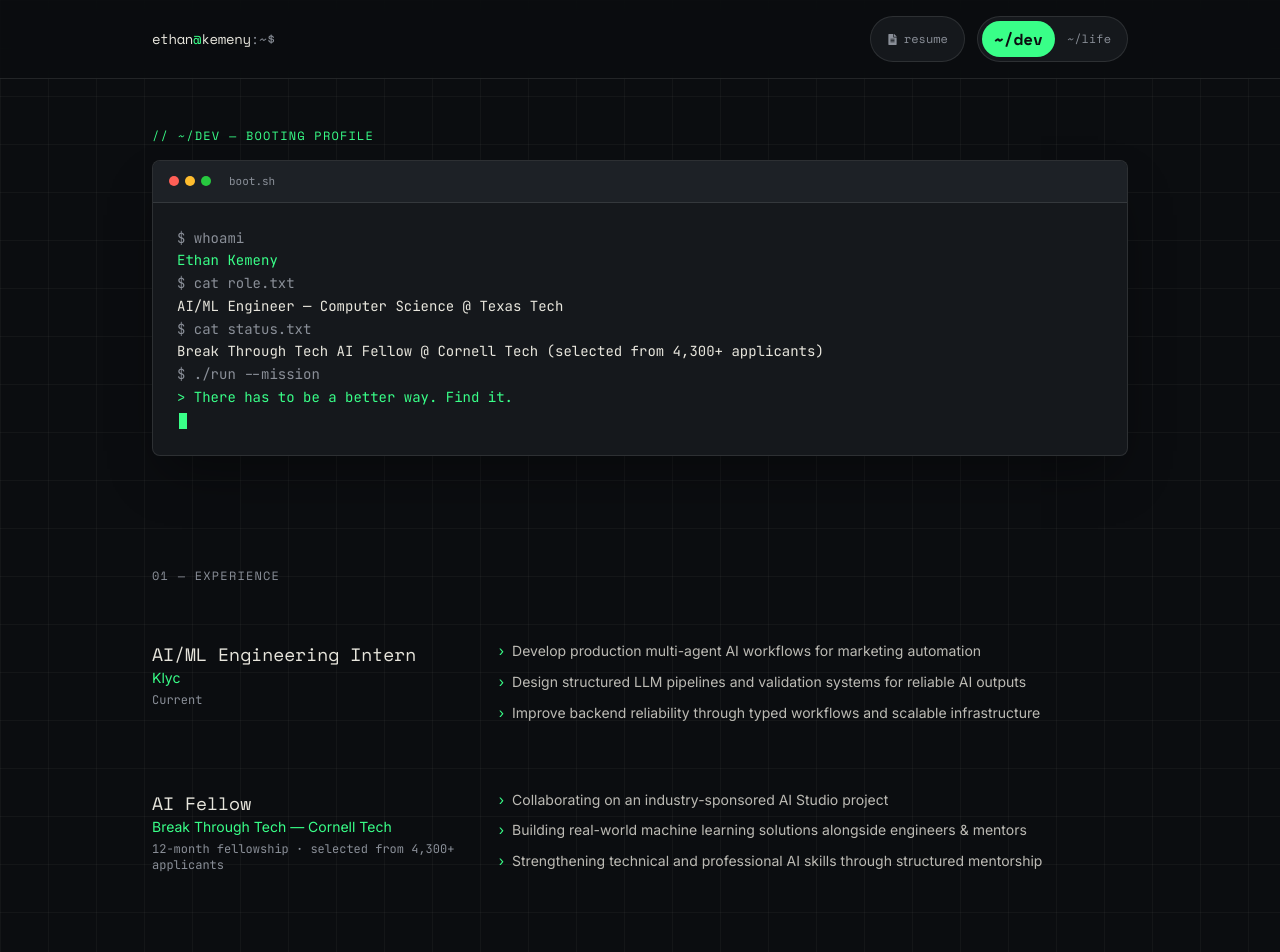
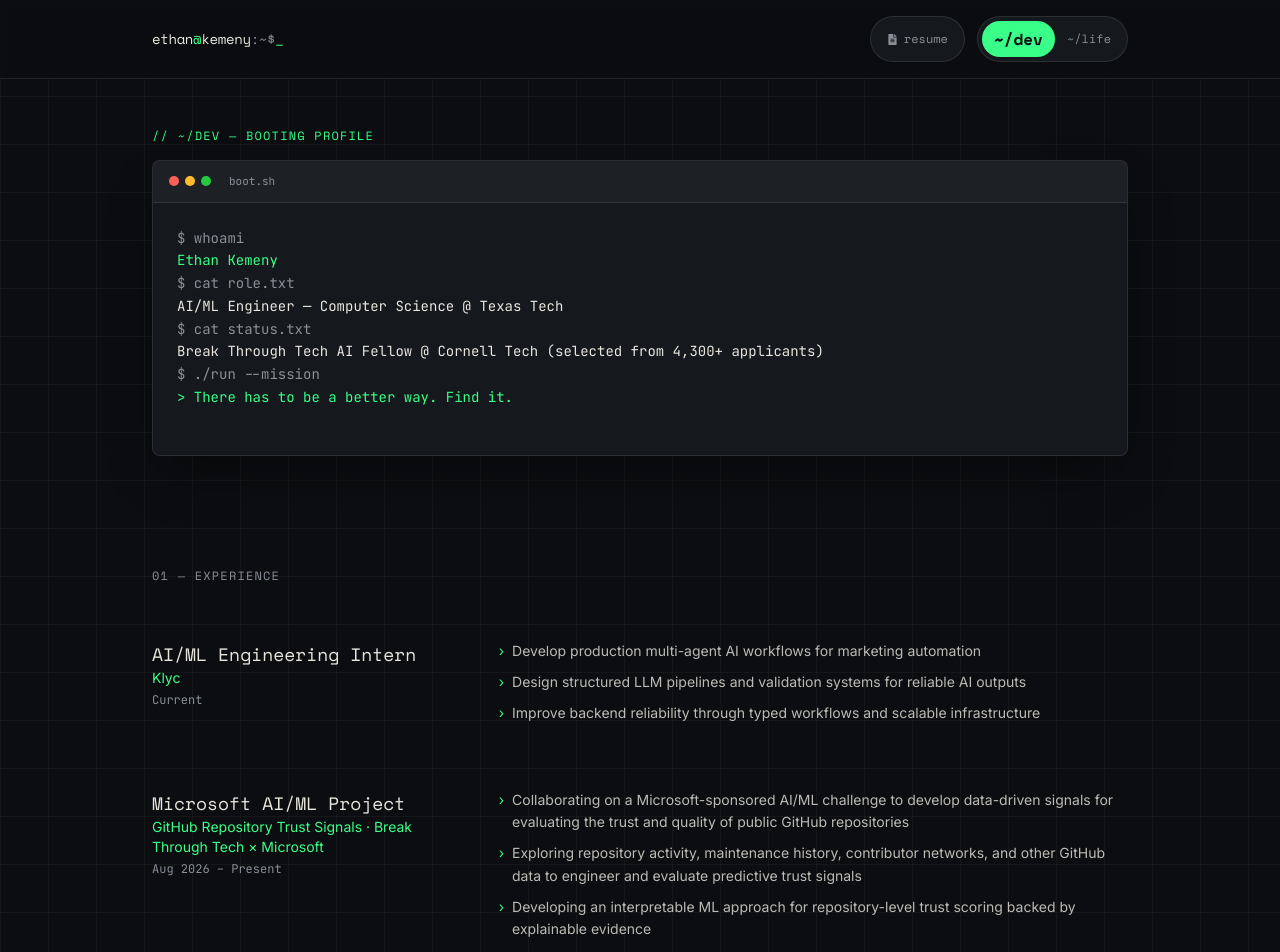
Before and after one commit to e-kemeny/portfolio, a React (Vite) app: page / in a window 1280 px wide. Shown: the top 952 px of the page. Built offline with nearby package versions, Linux system fonts and the light colour scheme; no server answers.

Commit message:
fixed experience section again

```diff
--- a/src/pages/Dev.jsx
+++ b/src/pages/Dev.jsx
@@ -45,13 +45,22 @@ const EXPERIENCE = [
     ],
   },
   {
-    role: "AI Fellow",
+    role: "Microsoft AI/ML Project",
+    org: "GitHub Repository Trust Signals · Break Through Tech × Microsoft",
+    period: "Aug 2026 – Present",
+    points: [
+      "Collaborating on a Microsoft-sponsored AI/ML challenge to develop data-driven signals for evaluating the trust and quality of public GitHub repositories",
+      "Exploring repository activity, maintenance history, contributor networks, and other GitHub data to engineer and evaluate predictive trust signals",
+      "Developing an interpretable ML approach for repository-level trust scoring backed by explainable evidence",
+    ],
+  },
+  {
+    role: "AI/ML Fellow",
     org: "Break Through Tech — Cornell Tech",
     period: "12-month fellowship · selected from 4,300+ applicants",
     points: [
-      "Collaborating on an industry-sponsored AI Studio project",
-      "Building real-world machine learning solutions alongside engineers & mentors",
-      "Strengthening technical and professional AI skills through structured mentorship",
+      "Completed 135 hours of machine learning foundations covering supervised learning, neural networks, deep learning, LLMs, RAG, and agentic workflows",
+      "Advanced into the industry AI Studio to apply machine learning to a real-world Microsoft-sponsored challenge",
     ],
   },
 ];
```
